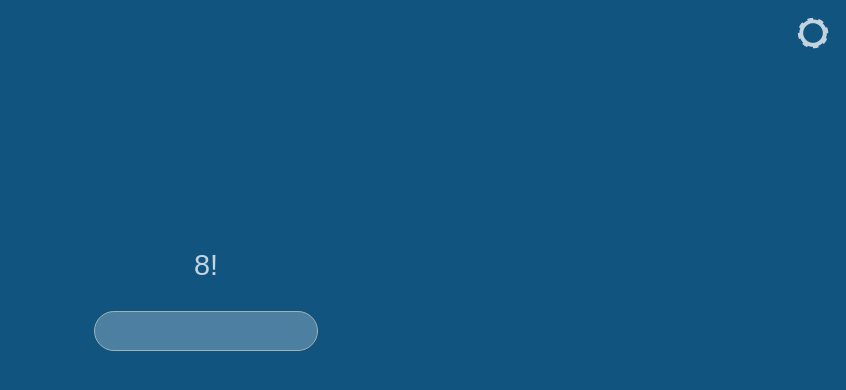
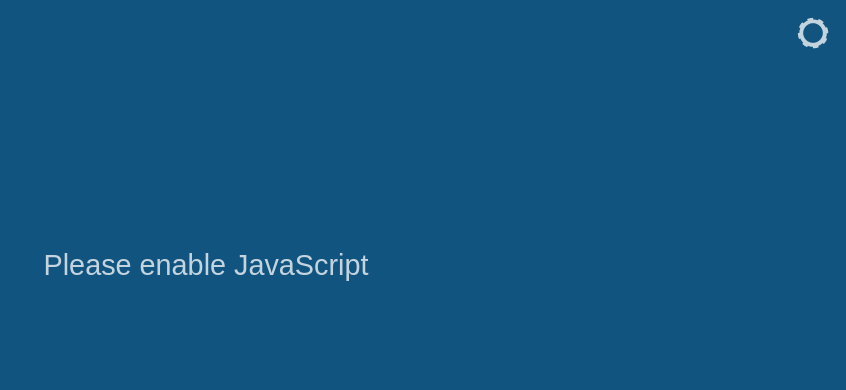
Before and after one commit to RichardGo9000/CoffeeMath, a plain HTML site: page index.html in a window 1280 px wide. Shown: the whole page, without its empty margins (434-1280 px from the left). Drawn offline with Linux system fonts and the light colour scheme.

Commit message:
Update index.html

```diff
--- a/index.html
+++ b/index.html
@@ -148,7 +148,7 @@
         </label>
     </div>
 
-    <script type="module" src="index.js"></script>
+<!--     <script type="module" src="index.js"></script>  -->
 
 </body>
 
```
